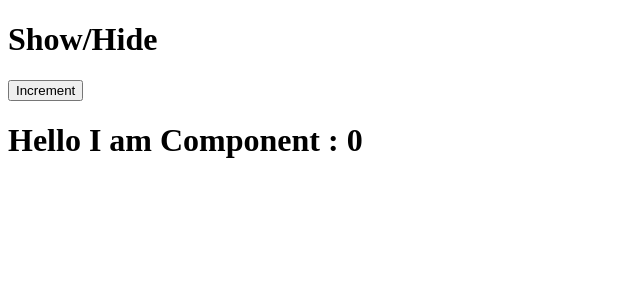
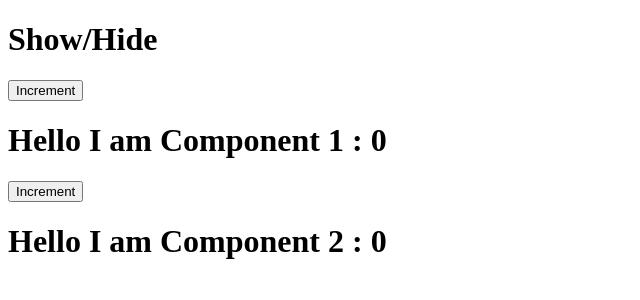
Before and after one commit to anchu56/React-Tutorial, a React (Create React App) app: page / in a window 1280 px wide. Both pictures are taken after a click on the element "Show/Hide". Shown: the top 300 px of the page, without its empty margins (0-640 px from the left). Built offline with nearby package versions, Linux system fonts and the light colour scheme.

Commit message:
passing 2 objects as argument of useEffect

```diff
--- a/src/Counter.js
+++ b/src/Counter.js
@@ -2,18 +2,21 @@ import React,{useState,useEffect} from 'react'
 
 function Counter() {
     const[count,setCount]=useState(0)
+    const[count2,setCount2]=useState(0)
     useEffect(()=>{
         console.log("Mounting"); // works when new component is being loaded
-        console.log("Updating " +count);
-        return()=>{
-            console.log("Clean up " +count); // If we give a state as array's argument then return is called first while updating.
-        }
+        console.log("Count1 " +count);
+        console.log("Count2 " +count2);
 
-    },[count]) // The variable given in the array is - Whichever obj is updated using useState, for whom useEffect has to be called
+
+    },[count,count2]) // The variable given in the array is - Whichever obj is updated using useState, for whom useEffect has to be called
     return (
         <div>
             <button onClick={()=>setCount(count+1)}>Increment</button>
-            <h1>Hello I am Component : {count} </h1>
+            <h1>Hello I am Component 1 : {count} </h1>
+
+            <button onClick={()=>setCount2(count2+1)}>Increment</button>
+            <h1>Hello I am Component 2 : {count2} </h1>
         </div>
     )
 }
```
